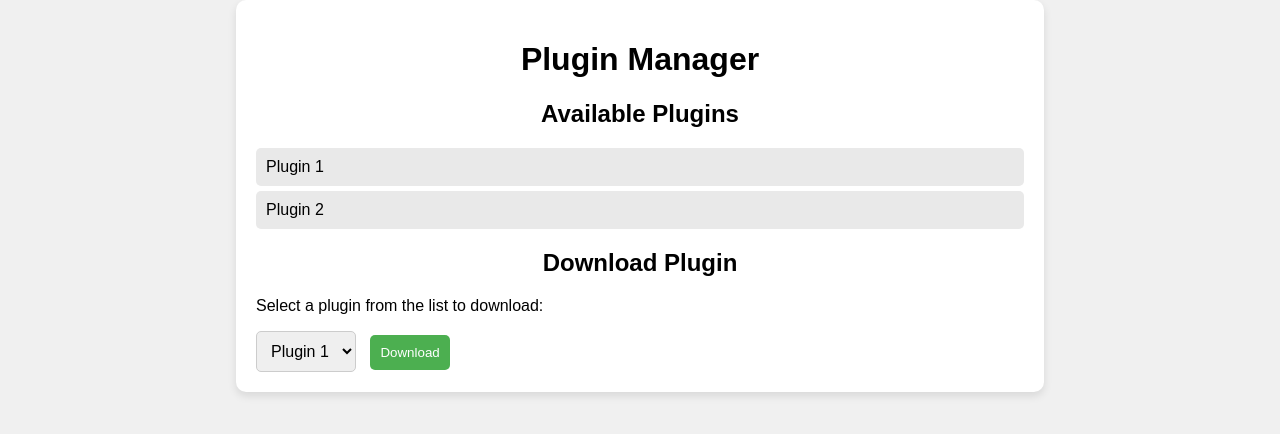
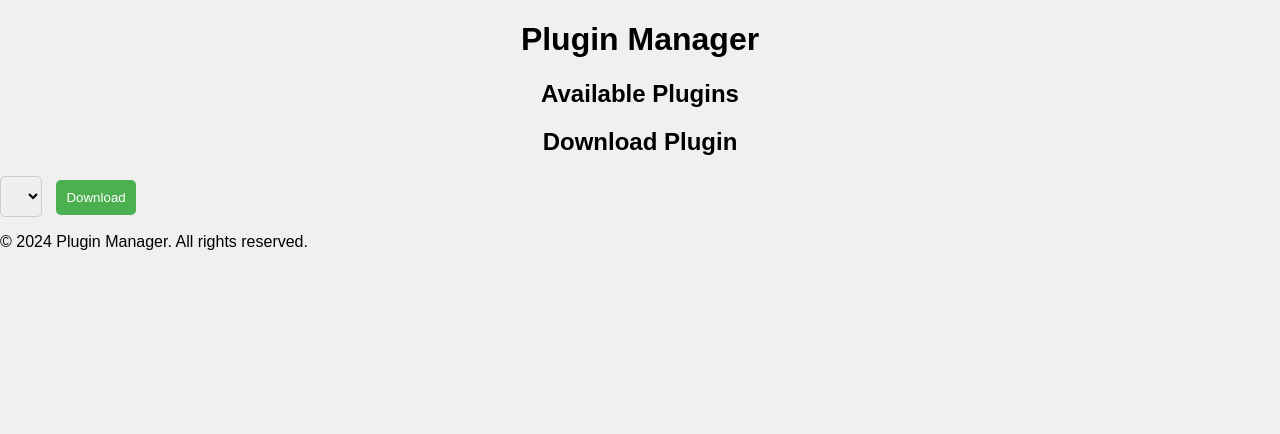
Before and after one commit to blueguy13/website, a plain HTML site: page index.html in a window 1280 px wide. Drawn offline with Linux system fonts and the light colour scheme.

Commit message:
Update index.html

```diff
--- a/index.html
+++ b/index.html
@@ -7,25 +7,36 @@
     <link rel="stylesheet" href="assets/css/styles.css">
 </head>
 <body>
-    <div class="container">
+    <header>
+        <div class="navbar">
+            <div class="logo">
                 <h1>Plugin Manager</h1>
+            </div>
+        </div>
+    </header>
 
-        <!-- Plugin List -->
+    <main>
+        <section class="plugin-list">
             <h2>Available Plugins</h2>
-        <ul id="plugin-list">
-            <!-- Plugin items will be dynamically added here -->
-        </ul>
+            <div class="plugin-cards">
+                <!-- Plugin cards will be dynamically added here -->
+            </div>
+        </section>
 
-        <!-- Download a Plugin -->
+        <section class="download-section">
             <h2>Download Plugin</h2>
-        <p>Select a plugin from the list to download:</p>
             <div>
                 <select id="plugin-dropdown">
                     <!-- Dropdown options will be dynamically added here -->
                 </select>
                 <button onclick="downloadPlugin()">Download</button>
             </div>
-    </div>
+        </section>
+    </main>
+
+    <footer>
+        <p>&copy; 2024 Plugin Manager. All rights reserved.</p>
+    </footer>
 
     <script src="assets/js/script.js"></script>
 </body>
```
Lines whose indentation alone changed are shown as unchanged.
